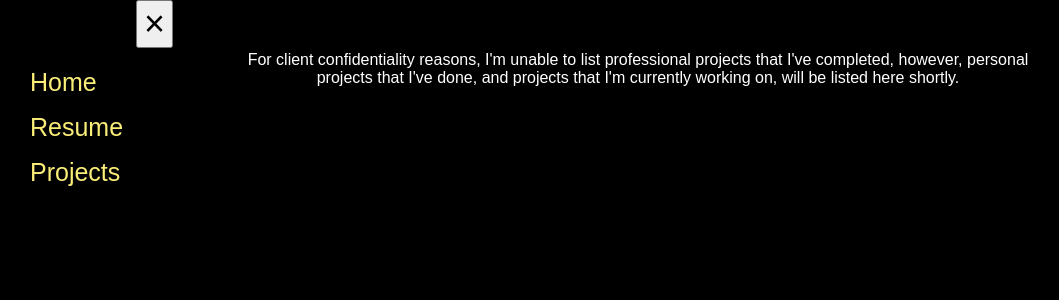
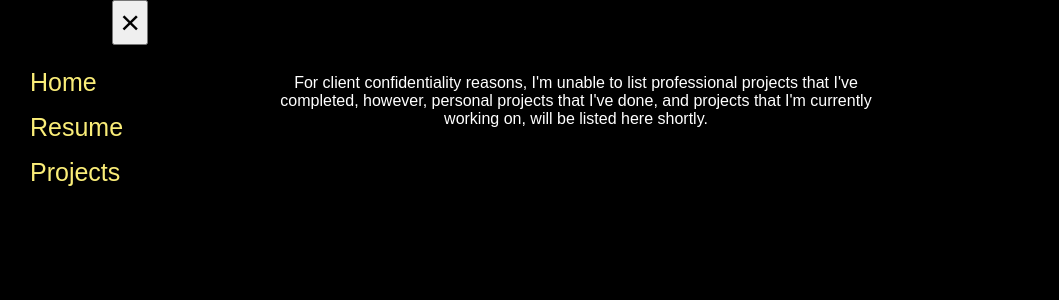
Before and after one commit to clovett02/clovett_website, a Flask app: page /projects in a window 1280 px wide. Shown: the top 300 px of the page, without its empty margins (2-1061 px from the left). Run offline with Flask 2, Linux system fonts and the light colour scheme.

Commit message:
Updated and refactored css files. Included more accurate padding and postioning tailored to each page and unreliant on the main.css file.

```diff
--- a/website/static/css/main.css
+++ b/website/static/css/main.css
@@ -8,6 +8,14 @@
     text-align: center;
 
 }
+
+body{
+    position: absolute;
+    justify-items: center;
+    padding-left: 170px;
+    padding-right: 220px;
+}
+
 .indent1 {
     margin-left: 4%;
 }
@@ -20,18 +28,10 @@
 .index_links, a {
     color: gold;
 }
-ul {
-    list-style: none;
-}
-p {
-    text-align: center;
-    padding-left: 17%;
-    padding-right: 17%;
-}
 
 .sidepanel {
     height: auto; /* Specify a height */
-    width: 200px; /* 0 width - change this with JavaScript */
+    width: 170px; /* 0 width - change this with JavaScript */
     position: fixed; /* Stay in place */
     z-index: 1; /* Stay on top */
     top: 0;
@@ -61,18 +61,26 @@
   .sidepanel .closebtn {
     position: absolute;
     top: 0;
-    right: 25px;
-    font-size: 36px;
+    right: 20px;
+    font-size: 34px;
     margin-left: 50px;
   }
 
   /* Style the button that is used to open the sidepanel */
   .openbtn {
+    position: absolute;
+    text-align: center;
+    vertical-align: middle;
+    font-weight: bolder;
+    width: 100px;
     font-size: 20px;
     cursor: pointer;
     background-color: #f8f533;
-    color: white;
-    padding: 10px 15px;
+    color: black;
+    left: 5px;
+    /* padding-top: 10px;
+    padding-left: 15px; */
+    /* padding: 10px 15px; */
     border: none;
   }
 
@@ -83,20 +91,8 @@
     margin-left: 5px;
   }
 
-  .body{
-    justify-items: center;
-    /* margin-left: 10%; */
-    margin-right: 18%;
-  }
+
 
   .boldtext{
     font-weight: bolder;
   }
-
-  ul{
-    list-style-type: disc;
-    list-style-position: inside;
-  }
-  li{
-    margin-top: 1%;
-  }
--- /dev/null
+++ b/website/static/css/projects.css
@@ -0,0 +1,8 @@
+.disclaimer p{
+    position: relative;
+    padding-top: 50px;
+    padding-left: 100px;
+    padding-right: 100px;
+    text-align: center;
+    max-width: 600px;
+}
--- a/website/static/javascript/sidepanel.js
+++ b/website/static/javascript/sidepanel.js
@@ -1,6 +1,6 @@
 /* Set the width of the sidebar to 250px (show it) */
 function openNav() {
-    document.getElementById("mySidepanel").style.width = "200px";
+    document.getElementById("mySidepanel").style.width = "170px";
   }
 
   /* Set the width of the sidebar to 0 (hide it) */
--- a/website/templates/Base.html
+++ b/website/templates/Base.html
@@ -8,7 +8,8 @@
 </head>
 <body>
 
-    <a class="openbtn" onclick="openNav()">&aleph;</a>
+    <!-- <a class="openbtn" onclick="openNav()">&aleph;</a> -->
+    <a class="openbtn" onclick="openNav()">Open Sidebar</a>
     <div id="mySidepanel" class="sidepanel">
         <button class="closebtn" onclick="closeNav()">&times;</button>
 
--- a/website/templates/Home.html
+++ b/website/templates/Home.html
@@ -14,7 +14,7 @@
         </picture>
     </div>
 
-    <div>
+    <div class="about-me">
         <h2>About Me</h2>
         <p>I'm Chris Lovett. I'm a data scientist and software developer. When I'm not writing code or
             coming up with a way to effectively present data, I like to spend time with my wife and kids, work
--- a/website/templates/Projects.html
+++ b/website/templates/Projects.html
@@ -1,15 +1,16 @@
 {% extends "Base.html" %}
+
+{% block Other_CSS_Links %}
+    <link rel="stylesheet" href="/static/css/projects.css"/>
+{% endblock %}
 
 <body>
     {% block body %}
 
-    <div>
+    <div class="disclaimer">
         <p>For client confidentiality reasons, I'm unable to list professional projects that I've completed, however,
             personal projects that I've done, and projects that I'm currently working on, will be listed here shortly.
         </p>
-
-
-
     </div>
 
     {% endblock %}
```
Also changed, not shown: website/static/css/resume.css (+22 -6 lines), website/static/css/home.css (line endings or trailing spaces).
